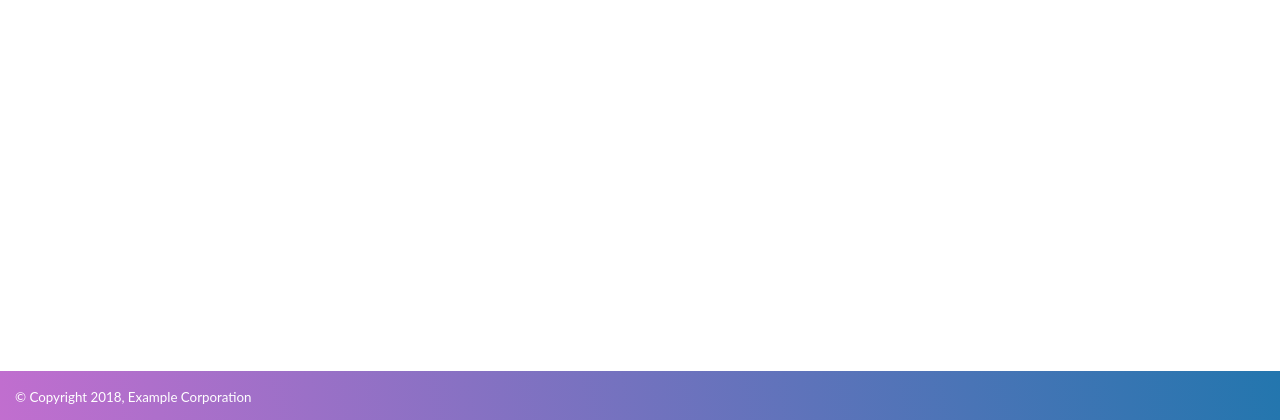
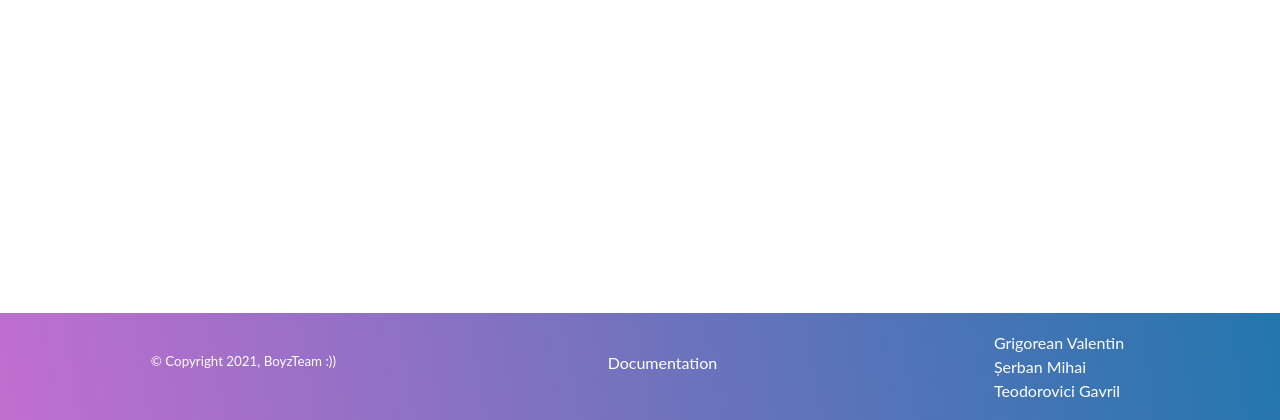
Before and after one commit to gotursix/schelettw, a PHP site: page /home/instructions in a window 1280 px wide. Shown: the part 380-800 px from the top of the page. Run offline with PHP 8.4, Linux system fonts and the light colour scheme.

Commit message:
Created footer(need some changes, style)

```diff
--- a/app/views/home/instructions.php
+++ b/app/views/home/instructions.php
@@ -2,14 +2,9 @@
 <?php $this->start('body'); ?>
 <h1 class="text-center red">Learn how to play</h1>
 
-<!--// butoane
-// clasa container margini stanga dreapta -- container css
-// footer, coloane responsive? -->
+
 <button id="buttonPurple">First button</button>
 <button id="buttonGreen">Second button</button>
 <button id="buttonRed">Third button</button>
-<div class="footer">Footer</div>
-<footer class="footer">
-    <small>&copy; Copyright 2018, Example Corporation</small>
-</footer>
+
 <?php $this->end(); ?>
--- a/app/views/layouts/default.php
+++ b/app/views/layouts/default.php
@@ -56,6 +56,16 @@ $currentPage = H::currentPage();
 
 <?= $this->content('body'); ?>
 
+<footer class="footer">
+    <small class="padding-footer">&copy; Copyright 2021, BoyzTeam :)) </small>
+    <a class="padding-footer" id="documentationLink" href="#">Documentation</a>
+    <ul id="githubList">
+        <li class="margins-githubList"><a id="documentationLink" href="https://github.com/gotursix">Grigorean Valentin</a></li>
+        <li class="margins-githubList"><a id="documentationLink" href="https://github.com/ser13ban">Șerban Mihai</a></li>
+        <li class="margins-githubList"><a id="documentationLink" href="https://github.com/teodorovicigavril">Teodorovici Gavril</a></li>
+    </ul>
+</footer>
+
 <script>
     let mainNav = document.getElementById("js-menu");
     let navBarToggle = document.getElementById("js-navbar-toggle");
--- a/css/custom.css
+++ b/css/custom.css
@@ -198,6 +198,24 @@ body {
     background-image: linear-gradient(260deg, #2376ae 0%, #c16ecf 100%);
     color: white;
     padding: 15px;
+    justify-content: space-around;
     display: flex;
+}
+
+#documentationLink{
+    text-decoration: none;
+    color: #FFFFFF;
 
 }
+
+#githubList{
+    list-style-type: none;
+}
+
+.margins-githubList{
+    margin: 5px;
+}
+
+.padding-footer{
+    padding-top: 25px;
+}
```
